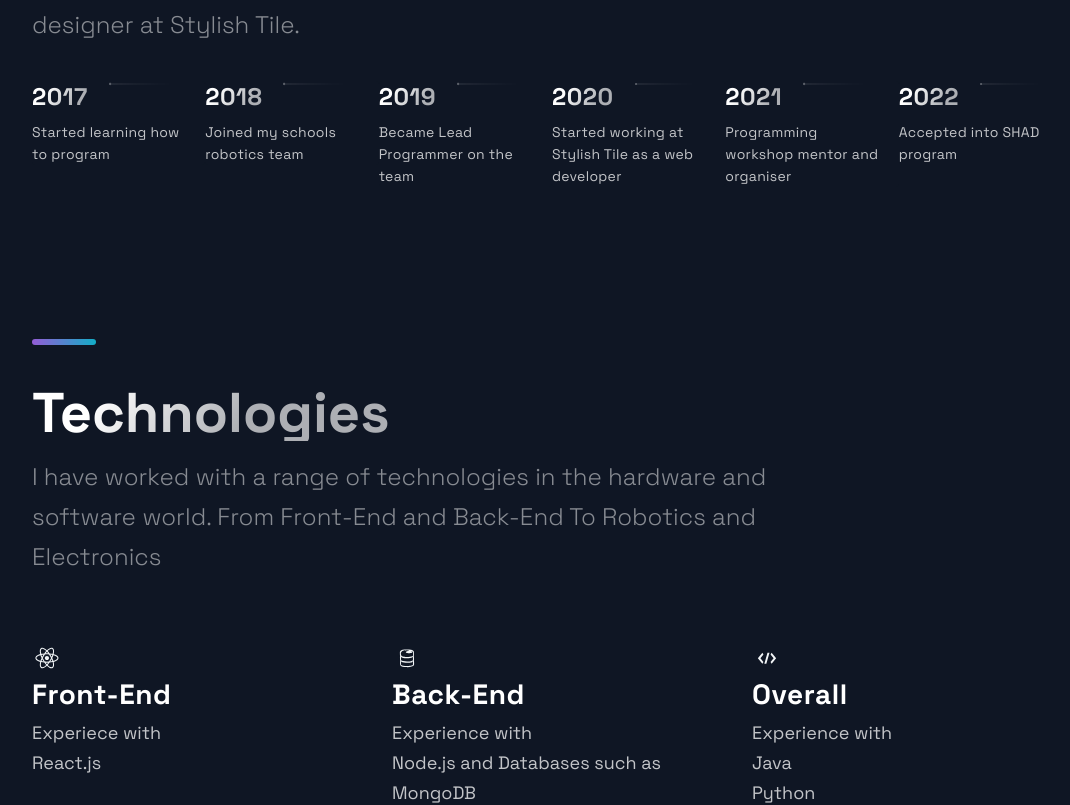
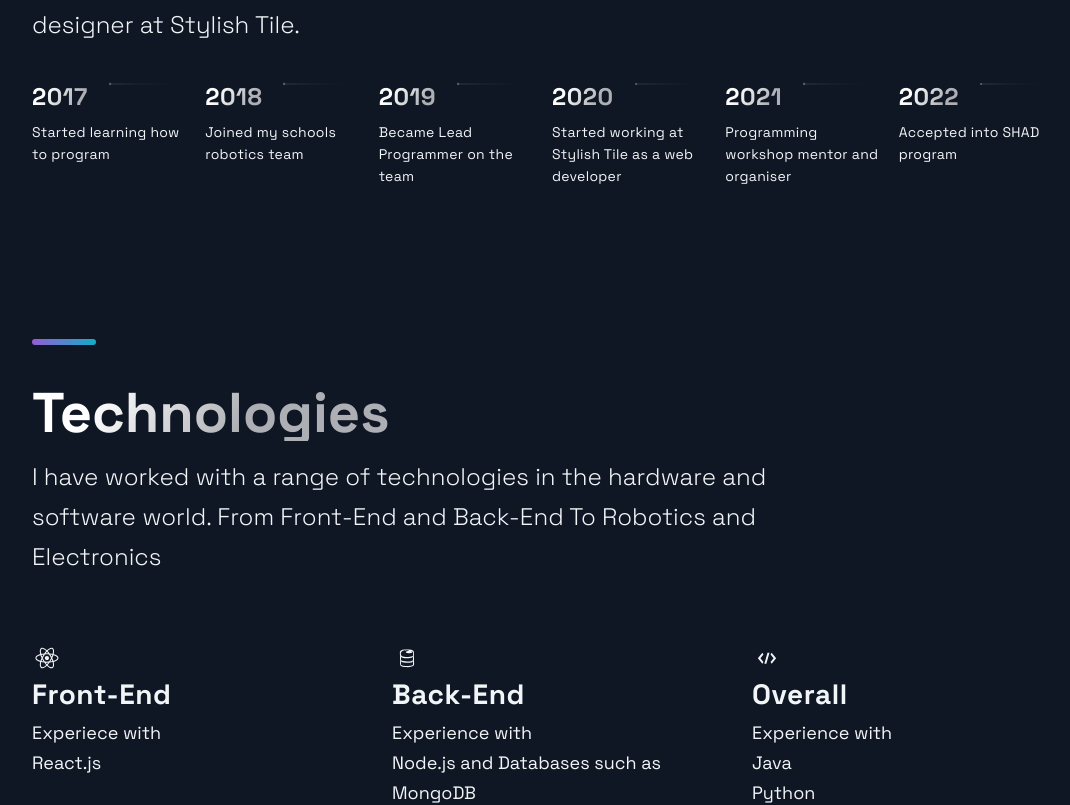
Before and after one commit to mohammadawwad/Personal-Website, a Next.js app: page / in a window 1280 px wide. Shown: the part 945-1750 px from the top of the page, without its empty margins (88-1158 px from the left). Built offline with nearby package versions, Linux system fonts and the light colour scheme.

Commit message:
simply changinging background and text color, having trouble with some gradient stuff

```diff
--- a/src/components/Footer/FooterStyles.js
+++ b/src/components/Footer/FooterStyles.js
@@ -103,7 +103,7 @@ export const Slogan = styled.p`
 
 export const SocialContainer = styled.div`
 	display: flex;
-  align-items: center;
+    align-items: center;
 
 	@media ${props => props.theme.breakpoints.md}{
 		justify-content: center;
--- a/src/components/Header/HeaderStyles.js
+++ b/src/components/Header/HeaderStyles.js
@@ -113,7 +113,7 @@ export const NavProductsIcon = styled(IoIosArrowDropdown)`
 
 export const SocialIcons = styled.a`
 transition: 0.3s ease;
-color: white;
+color: var(icons);
 border-radius: 50px;
   padding: 8px;
 &:hover {
--- a/src/components/Technologies/TechnologiesStyles.js
+++ b/src/components/Technologies/TechnologiesStyles.js
@@ -65,7 +65,7 @@ export const ListTitle = styled.h4`
   font-size: 28px;
   line-height: 32px;
   letter-spacing: 0.02em;
-  color: #FFFFFF;
+  color: var(sectionText);
   margin-bottom: 8px;
 
 @media ${props => props.theme.breakpoints.md}{
@@ -84,7 +84,7 @@ export const ListTitle = styled.h4`
 export const ListParagraph = styled.p`
   font-size: 18px;
   line-height: 30px;
-  color: rgba(255, 255, 255, 0.75);
+  color: var(sectionText);
 
   @media ${props => props.theme.breakpoints.md}{
     font-size: 16px;
--- a/src/components/TimeLine/TimeLineStyles.js
+++ b/src/components/TimeLine/TimeLineStyles.js
@@ -3,7 +3,7 @@ import styled from 'styled-components'
 
 export const CarouselContainer = styled.ul`
   max-width: 1040px;
-  background: #0F1624;
+  background: var(blackAndWhite);//0F1624
   padding: 0rem;
   list-style:none;
   display: flex;
@@ -40,7 +40,7 @@ export const CarouselMobileScrollNode = styled.div`
 `
 
 export const CarouselItem = styled.div`
-  background: #0F1624;
+  background: var(blackAndWhite);//0F1624
   border-radius: 3px;
   max-width: 196px;
 
@@ -51,7 +51,7 @@ export const CarouselItem = styled.div`
   @media ${props => props.theme.breakpoints.sm} {
     margin-left: 32px;
     min-width: 120px;
-    background: #0E131F;
+    background: var(blackAndWhite);//#0E131F
     padding: 4px;
     align-content: start;
     scroll-snap-align: start;
@@ -103,7 +103,7 @@ export const CarouselItemText = styled.p`
   font-size: 14px;
   line-height: 22px;
   letter-spacing: 0.02em;
-  color: rgba(255, 255, 255, 0.75);
+  color: var(sectionSubText);
   padding-right: 16px;
 
   @media ${props => props.theme.breakpoints.md} {
@@ -146,7 +146,7 @@ export const CarouselButton = styled.button`
 `
 
 export const CarouselButtonDot = styled.div`
-  background-color: white;
+  background-color: var(blackAndWhite);
   border-radius: 10px;
   margin: auto;
   width: 3px;
--- a/src/styles/GlobalComponents/index.js
+++ b/src/styles/GlobalComponents/index.js
@@ -60,7 +60,7 @@ export const SectionText = styled.p`
   line-height: 40px;
   font-weight: 300;
   padding-bottom: 3.6rem;
-  color: rgba(255, 255, 255, 0.5);
+  color: var(sectionText);
 
   @media ${(props) => props.theme.breakpoints.md} {
     max-width: 670px;
@@ -103,7 +103,7 @@ export const SectionSubText = styled.p`
   font-weight: 300;
   font-size: 18px;
   line-height: 32px;
-  color: rgba(255, 255, 255, 0.75);
+  color: var(sectionSubText);
 
 @media ${(props) => props.theme.breakpoints.md} {
     max-width: 672px;
--- a/src/themes/dark.js
+++ b/src/themes/dark.js
@@ -11,7 +11,11 @@ export default {
     accent1: "hsl(34.9,98.6%,72.9%)",
     button: "hsl(205.1,100%,36.1%)",
     background2: "hsl(232.7,27.3%,23.7%)",
-    projectsCardInfo: "#e4e6e7",
+    sectionText: "rgba(255, 255, 255, 0.5)",
+    sectionSubText: "rgba(255, 255, 255, 0.75)",
+    icons: "rgba(255, 255, 255, 0.5)",
+    blackAndWhite: "rgba(255, 255, 255, 0.5)",
+    sectionTitle: "rgba(255, 255, 255, 0.66)",
   },
   // Breakpoints for responsive design
   breakpoints: {
--- a/src/themes/light.js
+++ b/src/themes/light.js
@@ -11,7 +11,11 @@ export default {
     accent1: "#484b6a",
     button: "#484b6a",
     background2: "#484b6a",
-    projectsCardInfo: "#ff0000",
+    sectionText: "rgba(222, 13, 13, 0.5)",
+    sectionSubText: "rgba(222, 13, 13, 0.75)",
+    icons: "rgba(0, 0, 0, 0)",
+    blackAndWhite: "rgba(0, 0, 0, 0)",
+    sectionTitle: "rgba(0, 0, 0, 0.66)",
   },
   // Breakpoints for responsive design
   breakpoints: {
```
Also changed, not shown: 4 other files (tests, documents, lock files or other folders).
